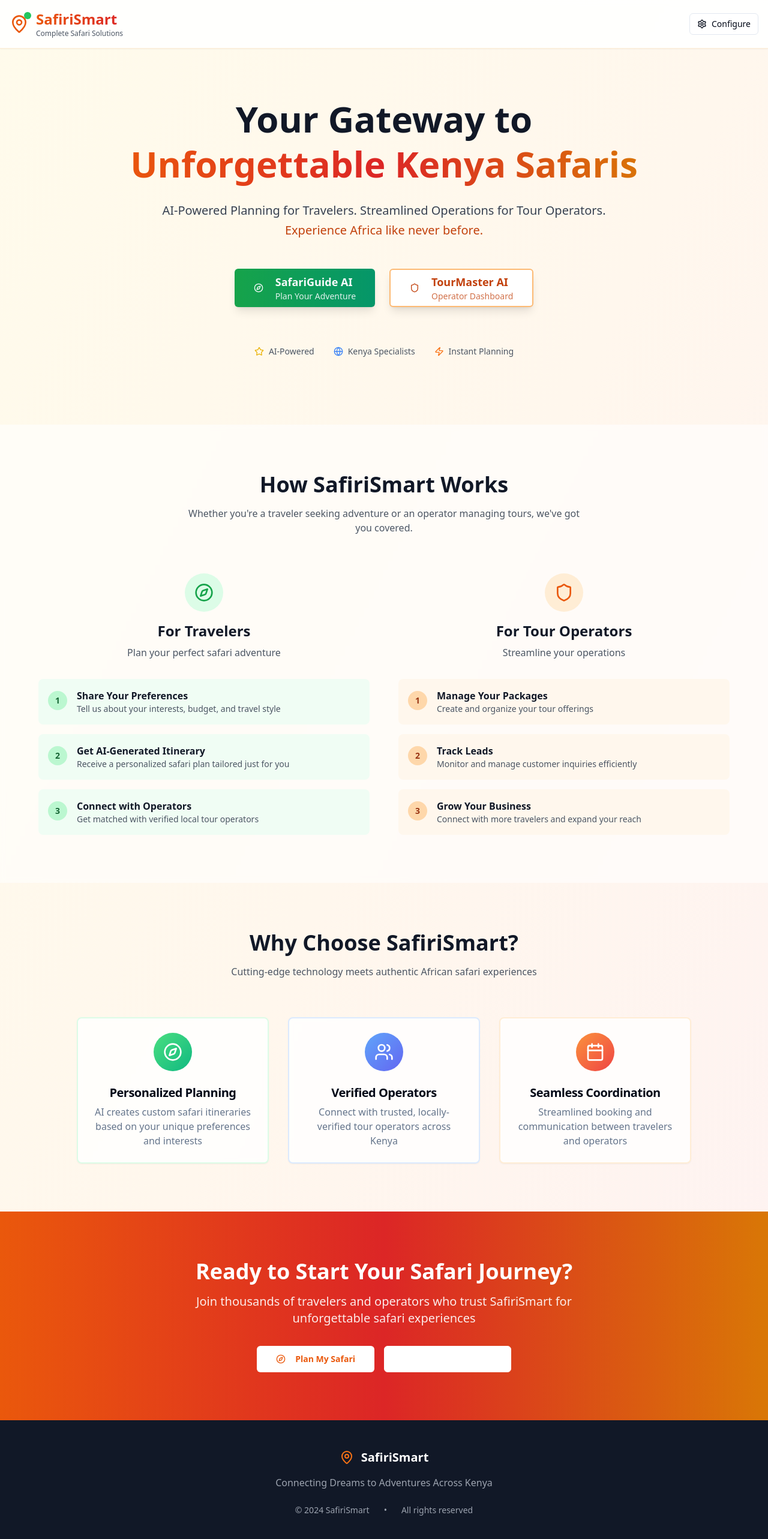
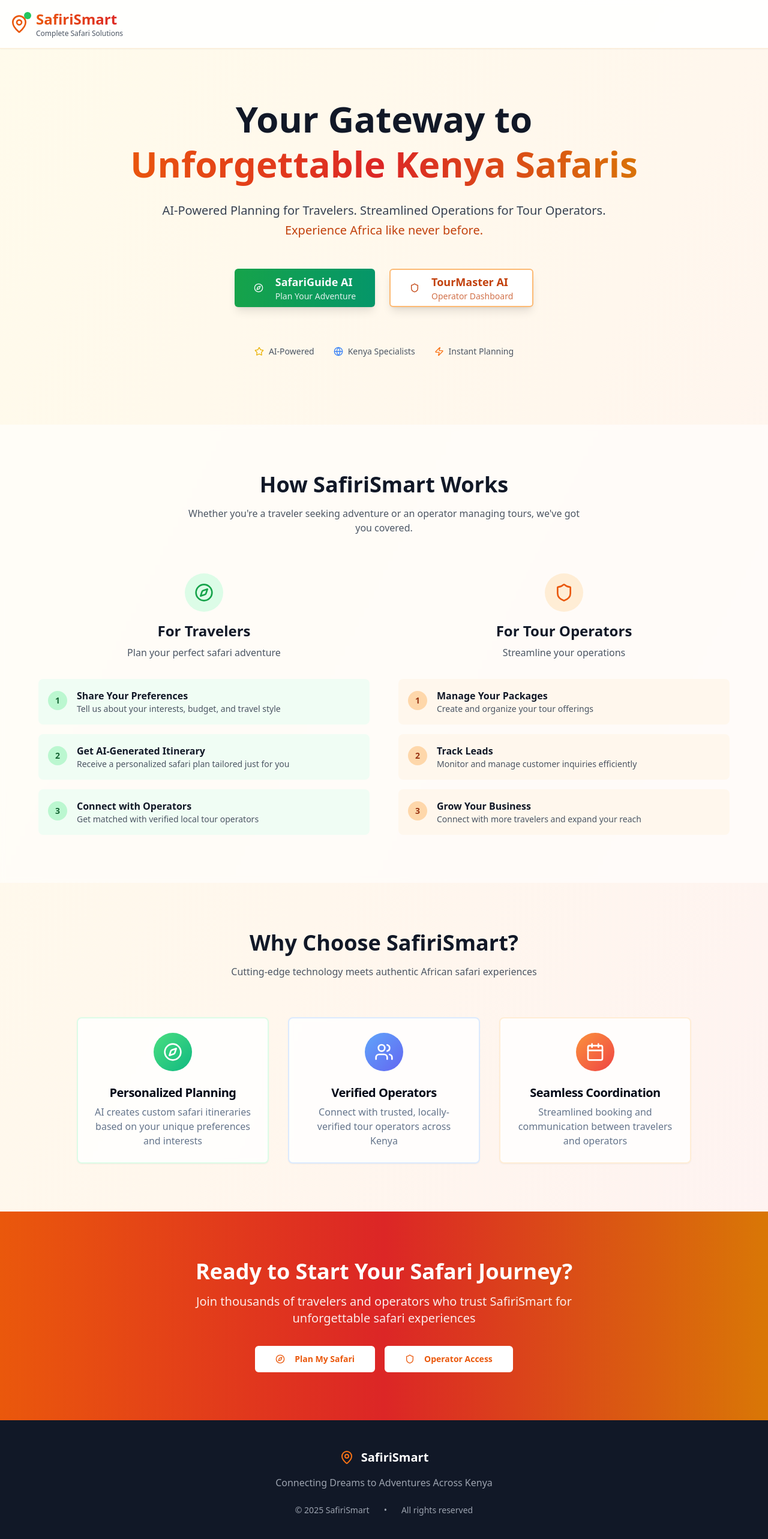
Before and after one commit to PrinceKeldon/SafiriSmart, a React (Vite) app: page / in a window 1280 px wide. Shown: the top 2566 px of the page at 60% size. Built offline with nearby package versions, Linux system fonts and the light colour scheme.

Commit message:
Move config, adjust CTA, update footer
Move the "configure component" from the homepage to the admin page. Ensure the "plan my safari" and "operator access" buttons on the homepage have matching colors and visible text. Update the footer copyright year to 2025.

```diff
--- a/src/pages/AdminDashboard.tsx
+++ b/src/pages/AdminDashboard.tsx
@@ -10,6 +10,7 @@ import { Label } from "@/components/ui/label";
 import { Textarea } from "@/components/ui/textarea";
 import { Plus, Users, Package, Settings } from 'lucide-react';
 import { toast } from 'sonner';
+import { ConfigLink } from '@/components/ui/navigation/ConfigLink';
 
 const AdminDashboard = () => {
   const [operators, setOperators] = useState([
@@ -73,9 +74,12 @@ const AdminDashboard = () => {
   return (
     <DashboardLayout>
       <div className="container mx-auto px-4 py-8">
-        <div className="mb-8">
-          <h1 className="text-3xl font-bold mb-2">Website Administration</h1>
-          <p className="text-gray-600">Manage operators, system settings, and platform configuration</p>
+        <div className="mb-8 flex justify-between items-start">
+          <div>
+            <h1 className="text-3xl font-bold mb-2">Website Administration</h1>
+            <p className="text-gray-600">Manage operators, system settings, and platform configuration</p>
+          </div>
+          <ConfigLink />
         </div>
 
         {/* Stats Cards */}
--- a/src/pages/Index.tsx
+++ b/src/pages/Index.tsx
@@ -1,3 +1,4 @@
+
 import { Button } from "@/components/ui/button";
 import { Card, CardContent, CardDescription, CardHeader, CardTitle } from "@/components/ui/card";
 import { ArrowRight, MapPin, Users, Calendar, Settings, Compass, Shield, Zap, Globe, Star } from "lucide-react";
@@ -20,14 +21,6 @@ const Index = () => {
               </h1>
               <p className="text-xs text-gray-600">Complete Safari Solutions</p>
             </div>
-          </div>
-          <div className="flex items-center gap-4">
-            <Link to="/config">
-              <Button variant="outline" size="sm" className="flex items-center gap-2">
-                <Settings className="h-4 w-4" />
-                Configure
-              </Button>
-            </Link>
           </div>
         </div>
       </header>
@@ -235,13 +228,13 @@ const Index = () => {
           </p>
           <div className="flex flex-col sm:flex-row justify-center gap-4">
             <Link to="/safari-guide">
-              <Button size="lg" variant="secondary" className="bg-white text-orange-600 hover:bg-gray-50 font-bold">
+              <Button size="lg" className="bg-white text-orange-600 hover:bg-gray-50 font-bold border-2 border-white hover:border-gray-100">
                 <Compass className="h-5 w-5 mr-2" />
                 Plan My Safari
               </Button>
             </Link>
             <Link to="/dashboard">
-              <Button size="lg" variant="outline" className="border-white text-white hover:bg-white/10 font-bold">
+              <Button size="lg" className="bg-white text-orange-600 hover:bg-gray-50 font-bold border-2 border-white hover:border-gray-100">
                 <Shield className="h-5 w-5 mr-2" />
                 Operator Access
               </Button>
@@ -260,7 +253,7 @@ const Index = () => {
             </div>
             <p className="text-gray-400 mb-6">Connecting Dreams to Adventures Across Kenya</p>
             <div className="flex justify-center gap-6 text-sm text-gray-400">
-              <span>© 2024 SafiriSmart</span>
+              <span>© 2025 SafiriSmart</span>
               <span>•</span>
               <span>All rights reserved</span>
             </div>
```
